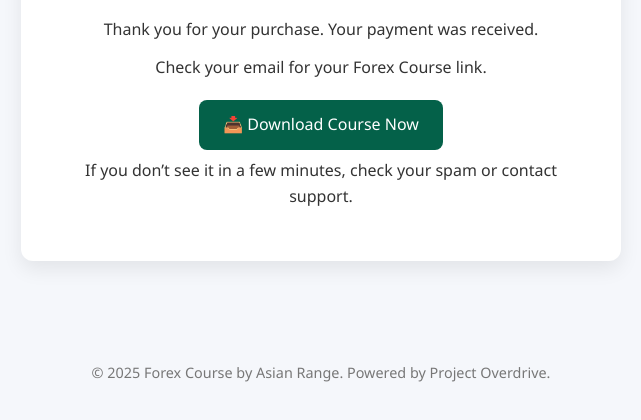
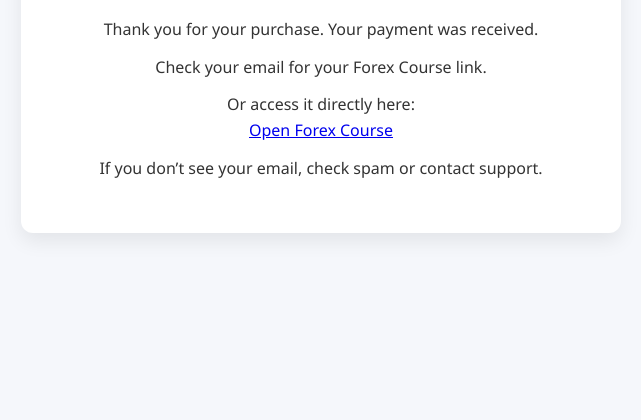
Before and after one commit to myforexguru/forexcourse, a plain HTML site: page thank-you.html in a window 1280 px wide. Shown: the part 214-634 px from the top of the page, without its empty margins (319-960 px from the left). Drawn offline with Linux system fonts and the light colour scheme.

Commit message:
Update thank-you.html

```diff
--- a/thank-you.html
+++ b/thank-you.html
@@ -2,7 +2,7 @@
 <html lang="en">
 <head>
   <meta charset="UTF-8" />
-  <meta name="viewport" content="width=device-width, initial-scale=1.0" />
+  <meta name="viewport" content="width=device-width, initial-scale=1.0"/>
   <title>Thank You | Forex Course</title>
   <link rel="stylesheet" href="style.css" />
 </head>
@@ -11,12 +11,12 @@
     <h1>✅ Payment Successful!</h1>
     <p>Thank you for your purchase. Your payment was received.</p>
     <p>Check your email for your Forex Course link.</p>
-    <a href="https://docs.google.com/document/d/1JYRzeVnTf0csWSckENAvRmkhVeuXsk7mBaUbrdEbdDA/edit?usp=sharing" class="btn">📥 Download Course Now</a>
-    <p>If you don’t see it in a few minutes, check your spam or contact support.</p>
+    <p>Or access it directly here: <br>
+      <a href="https://docs.google.com/document/d/1JYRzeVnTf0csWSckENAvRmkhVeuXsk7mBaUbrdEbdDA/edit?usp=sharing" target="_blank">
+        Open Forex Course
+      </a>
+    </p>
+    <p>If you don’t see your email, check spam or contact support.</p>
   </div>
-
-  <footer>
-    <p>© 2025 Forex Course by Asian Range. Powered by Project Overdrive.</p>
-  </footer>
 </body>
 </html>
```
